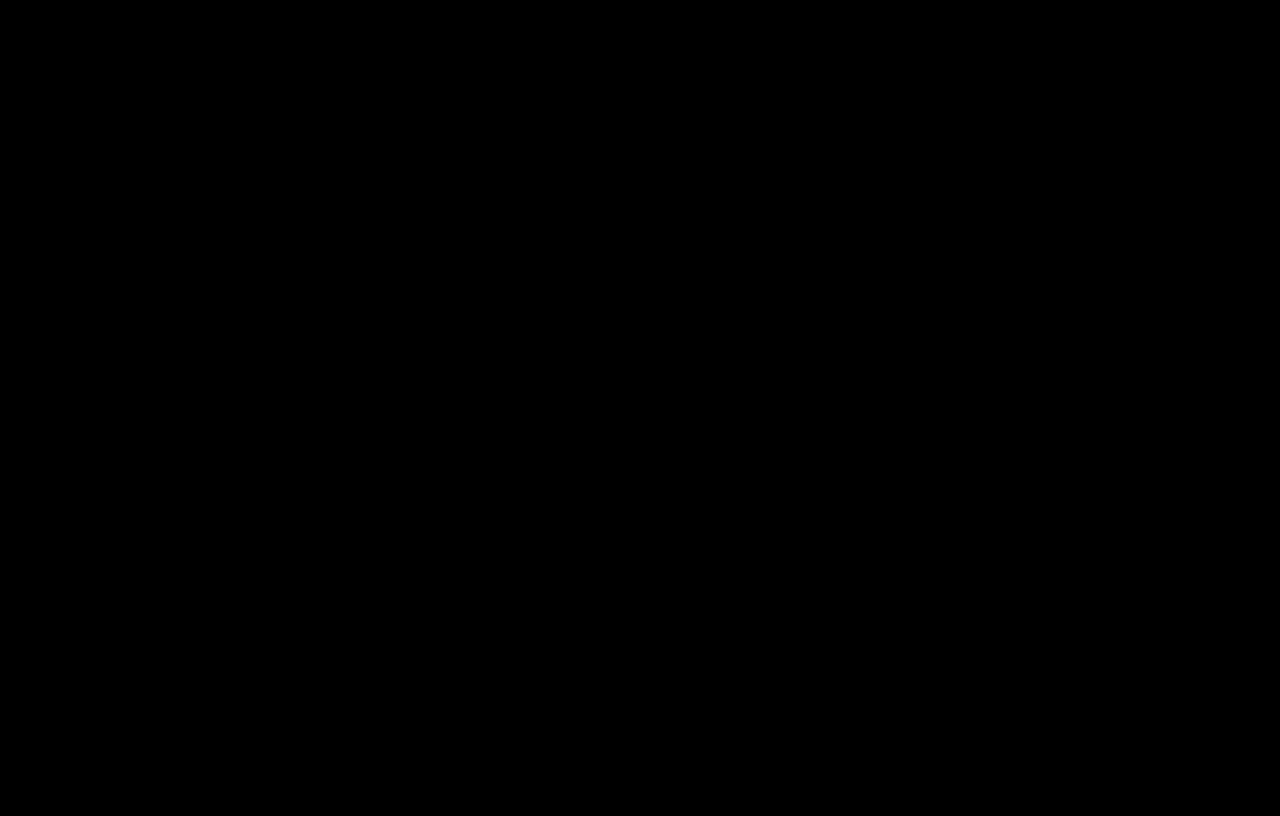
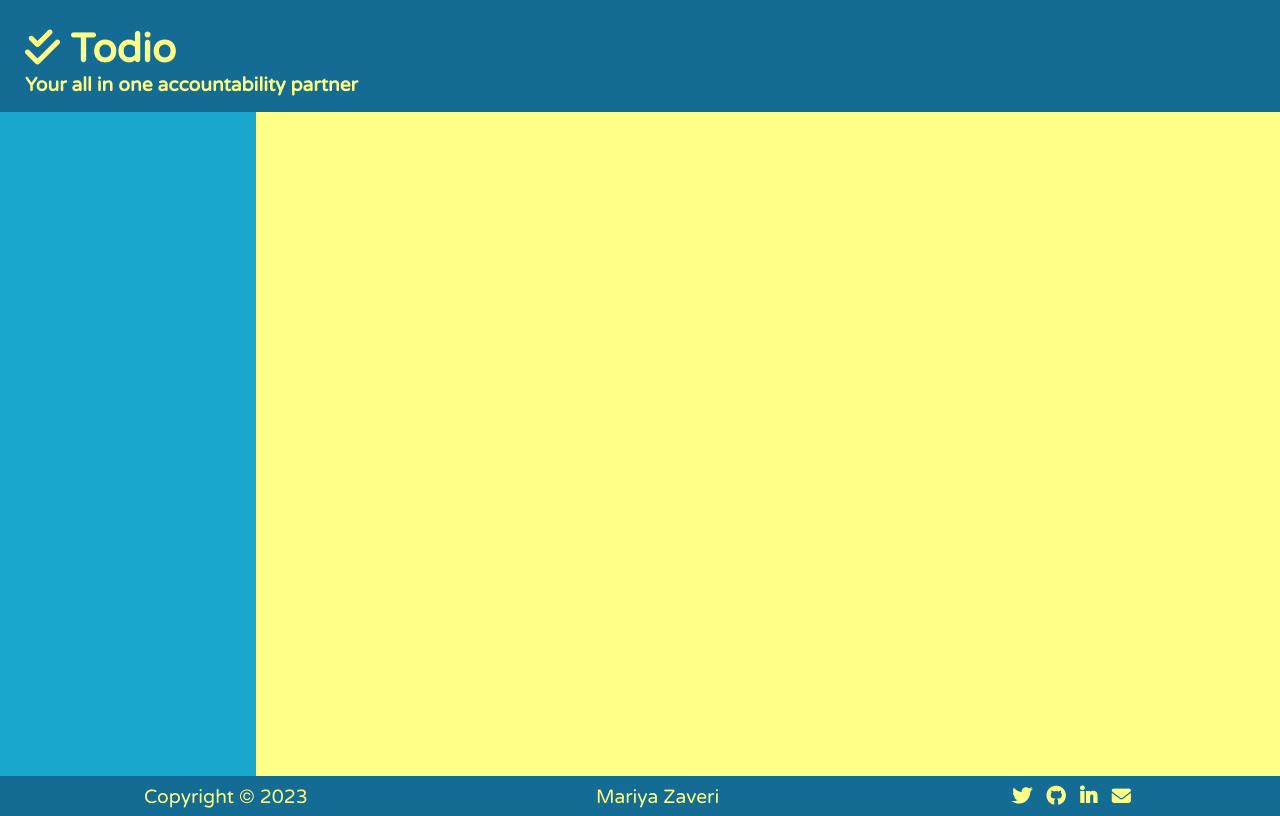
Before and after one commit to mariyazaveri13/todo, a website built with webpack: page src/index.html in a window 1280 px wide. Built offline with nearby package versions, Linux system fonts and the light colour scheme.

Commit message:
Initial design done

```diff
--- a/src/index.html
+++ b/src/index.html
@@ -4,10 +4,50 @@
     <meta charset="UTF-8">
     <meta http-equiv="X-UA-Compatible" content="IE=edge">
     <meta name="viewport" content="width=device-width, initial-scale=1.0">
-    <title>// To Do</title>
+    <title>//Todio</title>
     <link rel="stylesheet" href="style.css">
+    <link rel="stylesheet" href="https://fonts.googleapis.com/css?family=Varela+Round">
+    <script src="https://kit.fontawesome.com/2fe082c3fe.js" crossorigin="anonymous"></script>
+    <link rel="stylesheet" href="https://cdnjs.cloudflare.com/ajax/libs/font-awesome/4.7.0/css/font-awesome.min.css">
 </head>
 <body>
-<div class="a">vvv</div>
+    <div class="body">
+        <div class="header">
+            <div class="logo">
+            <i class="fas fa-solid fa-check-double"></i>
+                 Todio
+            </div>
+            <div class="sub-logo">Your all in one accountability partner</div>
+        </div>
+        <div class="sidebar">
+
+            <div class="menu-items">
+            <div class="menu-items-1">
+
+            </div>
+            <div class="menu-items-1">
+
+            </div>
+            </div>
+        </div>
+        <div class="content"></div>
+        <div class="footer">
+            <div>
+                Copyright &copy
+                <script>document.write(new Date().getFullYear() )
+                </script>
+            </div>
+            <div>
+                Mariya Zaveri
+            </div>
+            <div>
+                <a href="https://twitter.com/MariyaCodes"><i class="fas fa-brands fa-twitter"></i></a>
+                <a href="https://github.com/mariyazaveri13"><i class="fas fa-brands fa-github"></i></a>
+                <a href="https://in.linkedin.com/in/mariya-zaveri-477671191"><i class="fas fa-brands fa-linkedin"></i></a>
+                <a href="mailto:mariyazaveri13@gmail.com"><i class="fas fa-regular fa-envelope "></i></a>
+
+            </div>
+        </div>
+    </div>
 </body>
 </html>
--- a/src/index.js
+++ b/src/index.js
@@ -1,7 +1,7 @@
 import './style.css'
 function elements(){
-    const element = document.createElement('div');
-    element.innerText = 'Hidfdz';
-    return element;
+    // const element = document.createElement('div');
+    // element.innerText = 'Hidfdz';
+    // return element;
 }
-document.body.appendChild(elements());
+// document.body.appendChild(elements());
--- a/src/style.css
+++ b/src/style.css
@@ -1,6 +1,92 @@
+*{
+  margin: 0;
+  padding: 0;
+}
+:root{
+    --pr-color:#146c94;
+    --sd-color:#FEFF86;
+    --acc-color:#19A7CE;
+    --acc2-color:#B0DAFF;
+    --wh-color:#fff;
+    --bl-color:##2a2c30;
+
+
+    --size-big:20px;
+    --size-mid:12px;
+    --size-small:5px;
+
+    --font-big:2.5em;
+    --font-mid:1.2em;
+    --font-small:0.7em;
+
+}
+
 body{
-    background:#000;
+    background: var(--sd-color);
+    font-family: 'Varela Round',sans-serif;
+    color: var(--pr-color);
 }
-.a{
+
+.body {
+    display: grid;
+    grid-template-columns: minmax(150px, 1fr) 4fr;
+    grid-template-rows: 3;
+}
+
+.header{
+    grid-column: 1/3;
+    padding: var(--size-big);
+    background: var(--pr-color);
+    color: var(--sd-color);
+    height: 9vh;
+}
+
+.logo,
+.sub-logo{
+    font-size: var(--font-big);
+    font-weight: bold;
+    padding: var(--size-small) var(--size-small) 0px var(--size-small);
+}
+.sub-logo{
+    font-size: var(--font-mid);
+    padding: 0px var(--size-small) var(--size-small) var(--size-small);
+}
+
+.sidebar {
+    height: calc(100vh - 20vh);
+    position: sticky;
+    top: 0;
+    grid-column: 1 / 2;
+    padding: var(--size-mid);
+    background: var(--acc-color);
+    overflow: auto;
+    color: var(--sd-color);
+}
+
+.footer{
+    color: #fff;
     background: #000;
+    grid-row: 3;
+    grid-column: 1/3;
+    width: 100%;
+    height: 5vh;
+    color: var(--sd-color);
+    background: var(--pr-color);
+    font-size: var(--font-mid);
+    display: flex;
+    justify-content: space-around;
+    align-items: center;
 }
+
+.footer a {
+    color: var(--sd-color);
+    margin: var(--size-small);
+}
+
+.footer a:visited {
+    color: var(--sd-color);
+}
+
+.footer a:hover {
+    color: var(--sd-color);
+}
```
